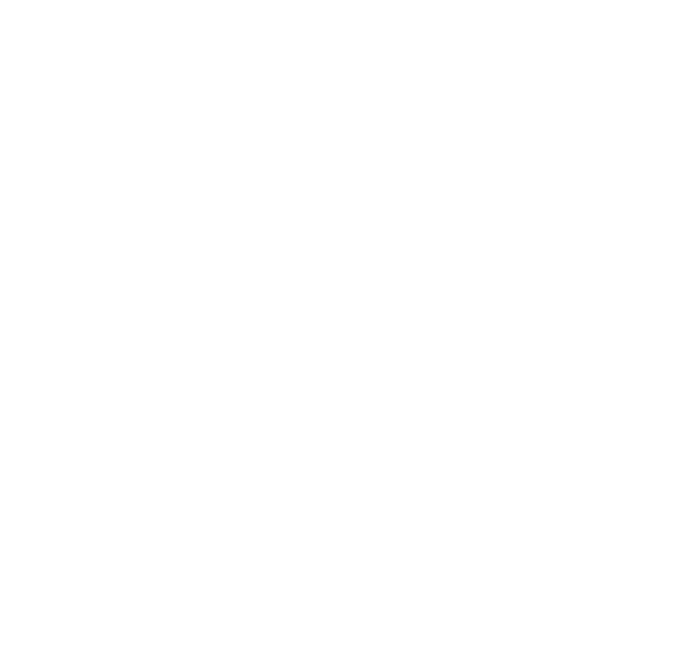
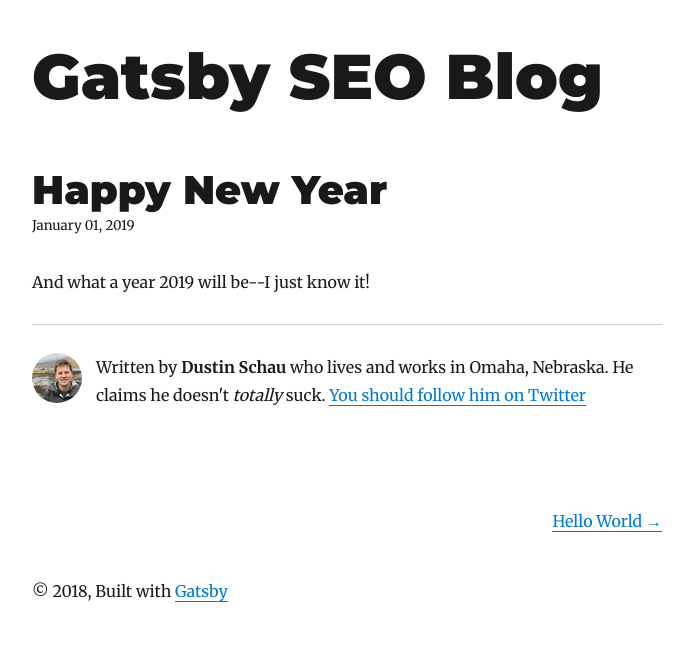
Before and after one commit to DSchau/gatsby-seo-example, a Gatsby site: page /2019-01-01-happy-new-year/ in a window 1280 px wide. Before the commit this address had no page. Shown: the whole page, without its empty margins (293-986 px from the left). Built offline with nearby package versions, Linux system fonts and the light colour scheme; Gatsby itself is replaced by a stand-in of ours; some packages are replaced by stand-ins of ours.

Commit message:
chore: add image, other tweaks

```diff
--- /dev/null
+++ b/content/blog/2019-01-01-happy-new-year/index.md
@@ -0,0 +1,6 @@
+---
+date: 2019-01-01
+title: Happy New Year
+---
+
+And what a year 2019 will be--I just know it!
--- a/src/templates/blog-post.js
+++ b/src/templates/blog-post.js
@@ -12,9 +12,11 @@
     const siteTitle = this.props.data.site.siteMetadata.title
     const { previous, next } = this.props.pageContext
 
+    const image = post.frontmatter.image ? post.frontmatter.image.childImageSharp.resize.src : null
+
     return (
       <Layout location={this.props.location} title={siteTitle}>
-        <SEO title={post.frontmatter.title} description={post.excerpt} />
+        <SEO title={post.frontmatter.title} description={post.excerpt} image={image} />
         <h1>{post.frontmatter.title}</h1>
         <p
           style={{
@@ -78,6 +80,13 @@
       excerpt(pruneLength: 160)
       html
       frontmatter {
+        image: featured {
+          childImageSharp {
+            resize(width: 1200) {
+              src
+            }
+          }
+        }
         title
         date(formatString: "MMMM DD, YYYY")
       }
```
